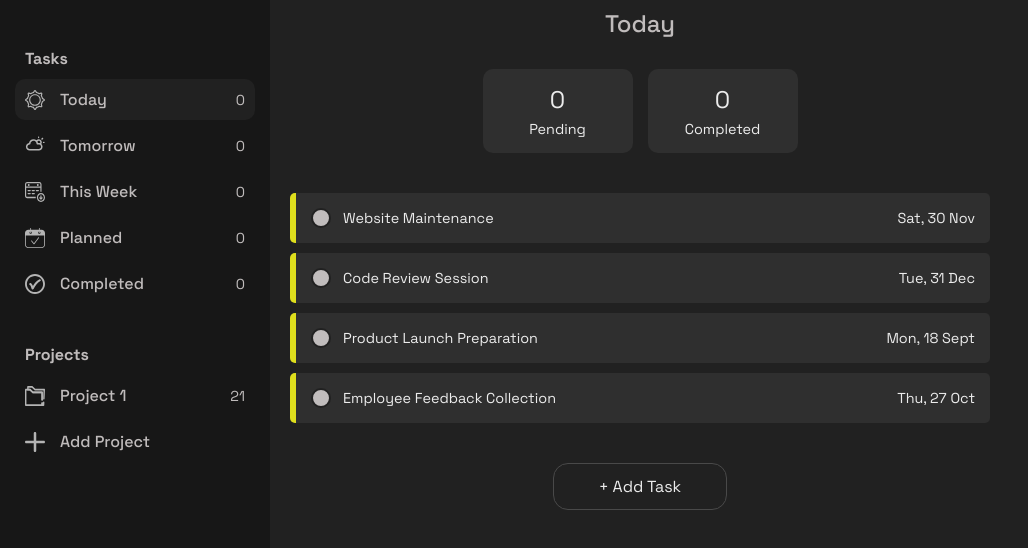
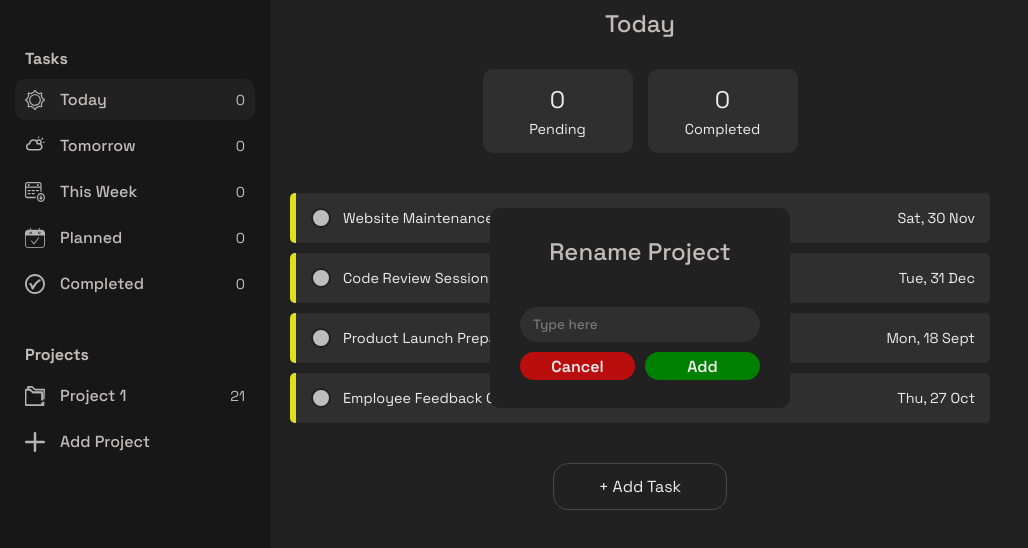
Before and after one commit to I0ANA24/To-Do-List, a website built with webpack: page src/template.html in a window 1280 px wide. Shown: the part 72-620 px from the top of the page, without its empty margins (0-1028 px from the left). Built offline with nearby package versions, Linux system fonts and the light colour scheme; a web font is replaced by a local one.

Commit message:
Rename Project HTML + CSS

```diff
--- a/src/styles.css
+++ b/src/styles.css
@@ -489,3 +489,36 @@ main .pc-text {
     cursor: pointer;
     background-color: var(--secondary-color);
 }
+
+.rename-project-container {
+    position: absolute;
+    background-color: var(--primary-color);
+    z-index: 5;
+    display: block;
+    width: 300px !important;
+    max-width: 80vw !important;
+    justify-content: center !important;
+    height: 200px;
+    top: 50%;
+    transform: translateY(-60%);
+    border-radius: 10px;
+    padding: 15px 30px !important;
+    justify-content: space-between;
+
+}
+
+.rename-project-container h2 {
+    margin-bottom: 30px;
+}
+
+.rename-project-container .rename-ib {
+    display: flex;
+    flex-direction: column;
+    width: 100%;
+    align-items: center;
+    gap: 10px;
+}
+
+.rename-ib input {
+    width: 100%;
+}
--- a/src/template.html
+++ b/src/template.html
@@ -298,6 +298,16 @@
             </div>
             <button class="add-task-button"> + Add Task</button>
         </div>
+        <div id="new-project" class="rename-project-container">
+            <h2>Rename Project</h2>
+            <div class="rename-ib">
+                <input type="text" id="new-project-input" placeholder="Type here">
+                <div id="new-project-buttons-container">
+                    <button id="cancel-button" class="cancel-add">Cancel</button>
+                    <button id="add-button" class="cancel-add">Add</button>
+                </div>
+            </div>
+        </div>
     </main>
 </body>
 </html>
```
